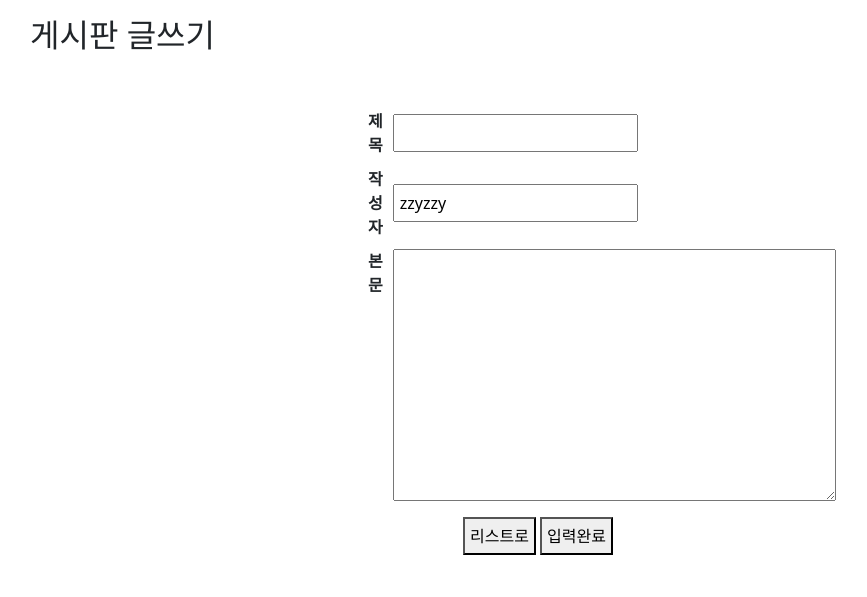
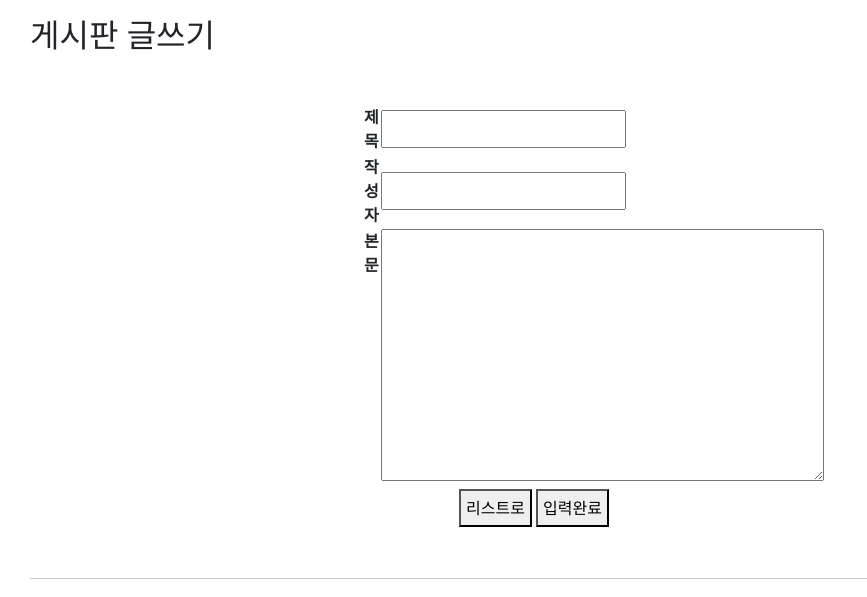
Before and after one commit to pq100/semiprojectv1b, a FastAPI app: template views/templates/board/write.html in a window 1280 px wide. Shown: the part 145-742 px from the top of the page, without its empty margins (52-919 px from the left). Run offline with FastAPI, Linux system fonts and the light colour scheme; the template is opened without the code that fills it, so the values that code supplies are empty; some libraries are stand-ins or nearby versions.

Commit message:
글쓰기시 작성자를 로그인 아이디로 자동지정

```diff
--- a/views/templates/board/write.html
+++ b/views/templates/board/write.html
@@ -21,9 +21,9 @@
 <main>
     <h2>게시판 글쓰기</h2>
     <form name="writefrm" method="post">
-        <table cellpadding="5">
+        <table>
             <tr><th>제목</th><td><input type="text" name="title" id="title" required></td></tr>
-            <tr><th>작성자</th><td><input type="text" name="userid" id="userid" value="zzyzzy" readonly></td></tr>
+            <tr><th>작성자</th><td><input type="text" name="userid" id="userid" value="{{ request.session.logined_uid }}" readonly></td></tr>
             <tr><th>본문</th><td><textarea name="contents" id="contents" rows="10" cols="45" required></textarea></td></tr>
             <tr><td colspan="2">
                 <button type="button" id="listbtn" onclick="location.href='/board/list'">리스트로</button>
```
